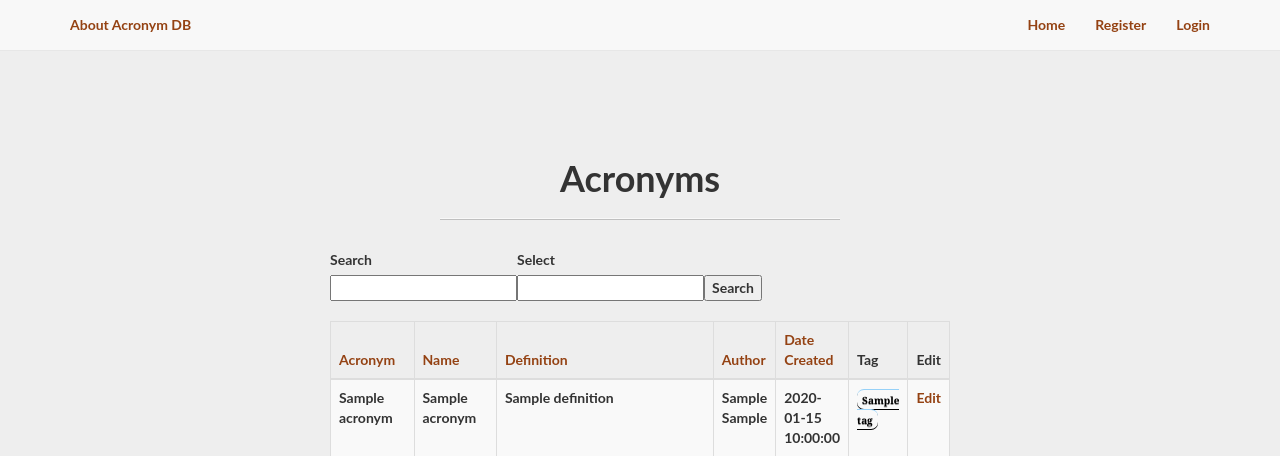
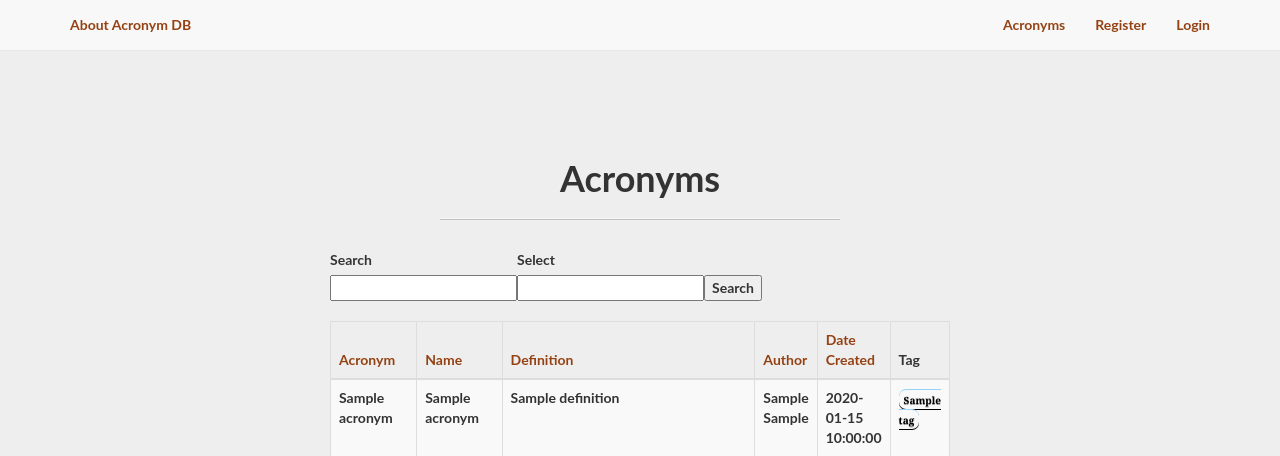
Before and after one commit to gobfink/AcronymDB, a Flask app: template flask/code/app/templates/home/acronyms/acronyms.html in a window 1280 px wide. Shown: the top 456 px of the page. Run offline with Flask 2, Linux system fonts and the light colour scheme; the template is opened without the code that fills it: most values are stand-ins (such as "Sample title", 1, 10 or a date in 2020); form fields are guessed from the names that the template uses; some libraries are stand-ins or nearby versions.

Commit message:
Added Anonymous User listing of Acronym.

```diff
--- a/flask/code/app/home/views.py
+++ b/flask/code/app/home/views.py
@@ -26,7 +26,6 @@ def homepage():
     return render_template('home/index.html', title="Welcome")
 
 @home.route('/acronyms', methods=['GET','POST'])
-@login_required
 def acronyms():
     """
     List all acronyms
--- a/flask/code/app/templates/base.html
+++ b/flask/code/app/templates/base.html
@@ -43,7 +43,7 @@
                      )</a></li>
               </ul>
                   {% else %}
-                     <li><a href="{{ url_for('home.homepage') }}">Home</a></li>
+                     <li><a href="{{ url_for('home.acronyms') }}">Acronyms</a></li>
                      <li><a href="{{ url_for('auth.register') }}">Register</a></li>
                      <li><a href="{{ url_for('auth.login') }}">Login</a></li>
               </ul>
--- a/flask/code/app/templates/home/acronyms/acronyms.html
+++ b/flask/code/app/templates/home/acronyms/acronyms.html
@@ -67,7 +67,9 @@
 		  <th width="10%" class="{{ sortem[4] }}"><a href="{{ url_for('home.acronyms',sort='date', dir='asc') }}">Date Created</a></th>
                   {% endif %}
                   <th width="10%"> Tag </th>
+                  {% if current_user.is_active %}
                   <th width="10%"> Edit </th>
+                  {% endif %}
                   {% if current_user.userIsAdmin == 1 %}
                   <th width="10%"> Delete </th>
                   {% endif %}
@@ -86,11 +88,13 @@
                     <span class="tag">{{ acrotag.tagTable.tag }}</span>
                     {% endfor %}
                   </td>
+                  {% if current_user.is_active %}
                   <td>
                     <a href="{{ url_for('home.edit_acronym', id=acronym.id) }}">
                       <i class="fa fa-pencil"></i> Edit
                     </a>
                   </td>
+                  {% endif %}
                   {% if current_user.userIsAdmin == 1 %}
                   <td>
                     <a href="{{ url_for('home.delete_acronym', id=acronym.id) }}">
```
